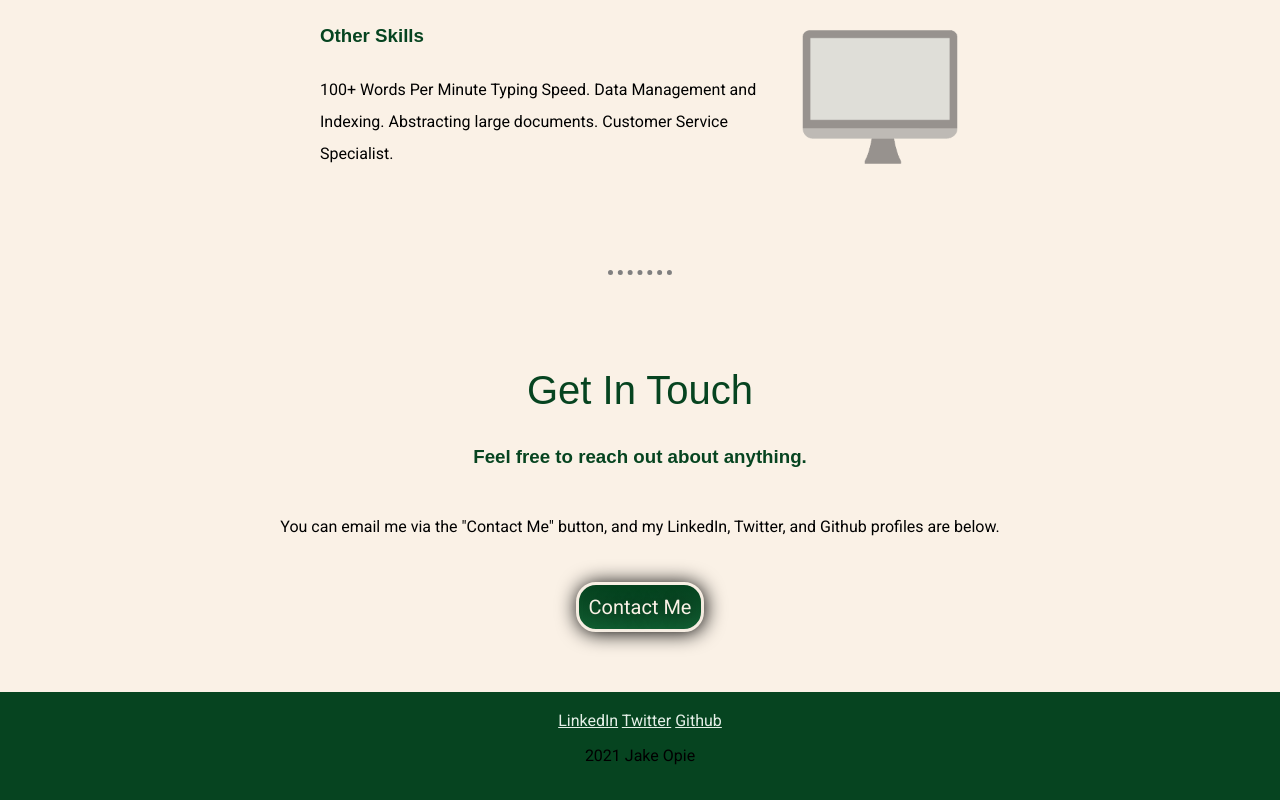
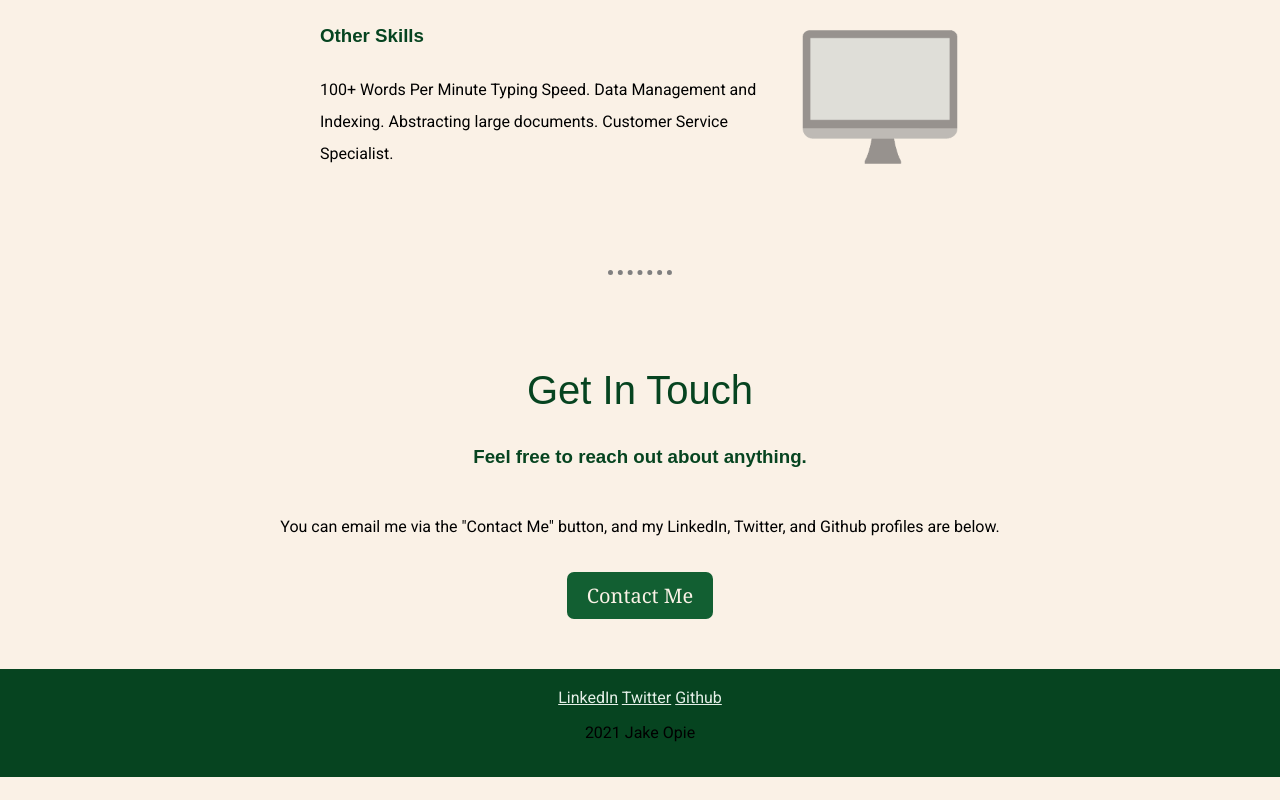
Before and after one commit to jopieji/CoverLetter, a plain HTML site: page index.html in a window 1280 px wide. Shown: the part 1837-2637 px from the top of the page. After the commit the page ends 2614 px from the top, so only its background shows below. Drawn offline with Linux system fonts and the light colour scheme.

Commit message:
new button style

```diff
--- a/css/styles.css
+++ b/css/styles.css
@@ -126,6 +126,7 @@ a {
 }
 
 /* Button CSS */
+/*
 .btn {
     background: #064420;
     background-image: -webkit-linear-gradient(top, #064420, #125f32);
@@ -166,3 +167,21 @@ a {
     color:antiquewhite;
     text-decoration: none;
  }
+ */
+
+ .btn {
+    -webkit-border-radius: 7;
+    -moz-border-radius: 7;
+    border-radius: 7px;
+    font-family: Georgia;
+    color: #FAF1E6;
+    font-size: 20px;
+    background: #125f32;
+    padding: 10px 20px 10px 20px;
+    text-decoration: none;
+  }
+
+  .btn:hover {
+    background: #064420;
+    text-decoration: none;
+  }
```
